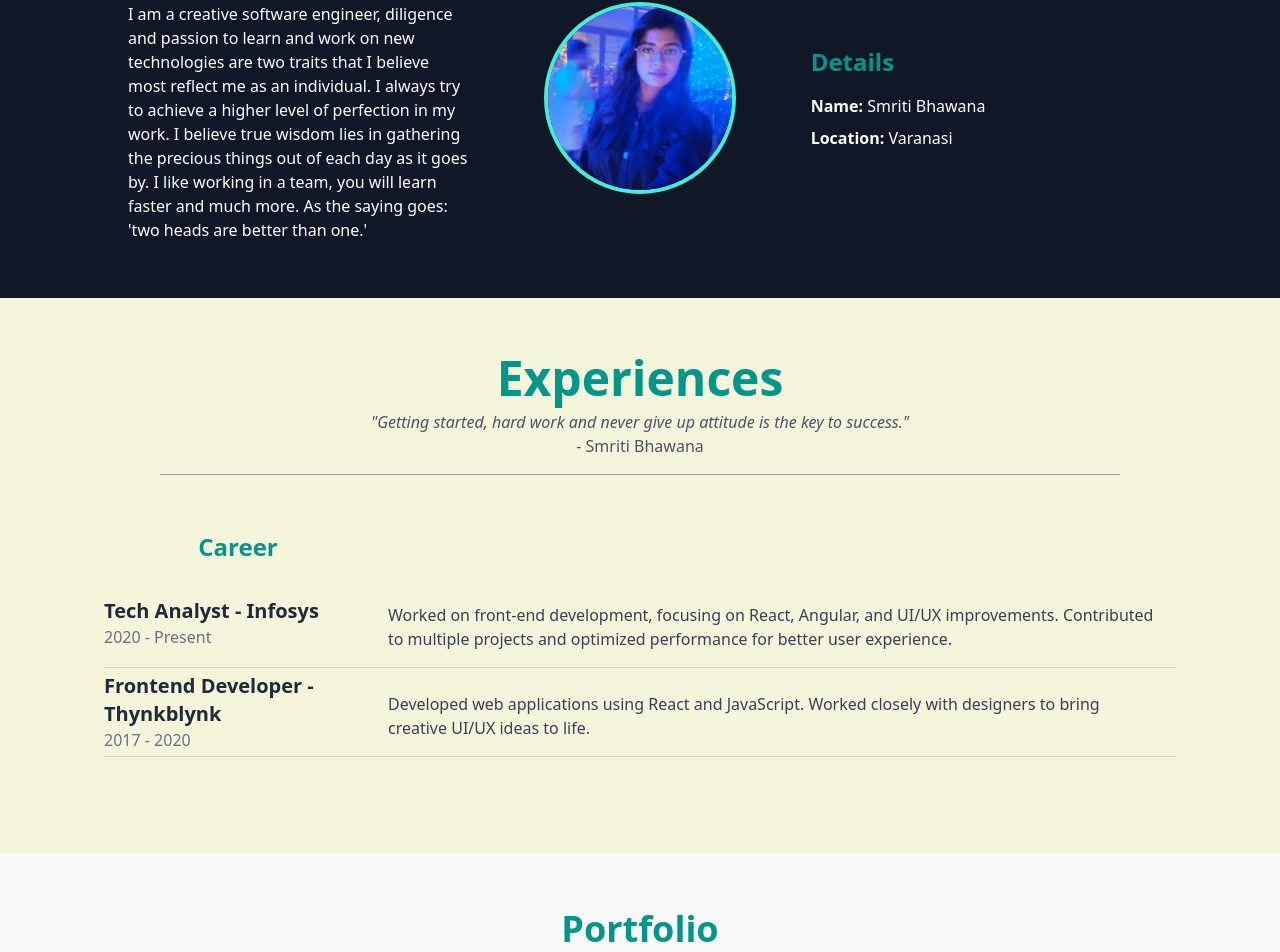
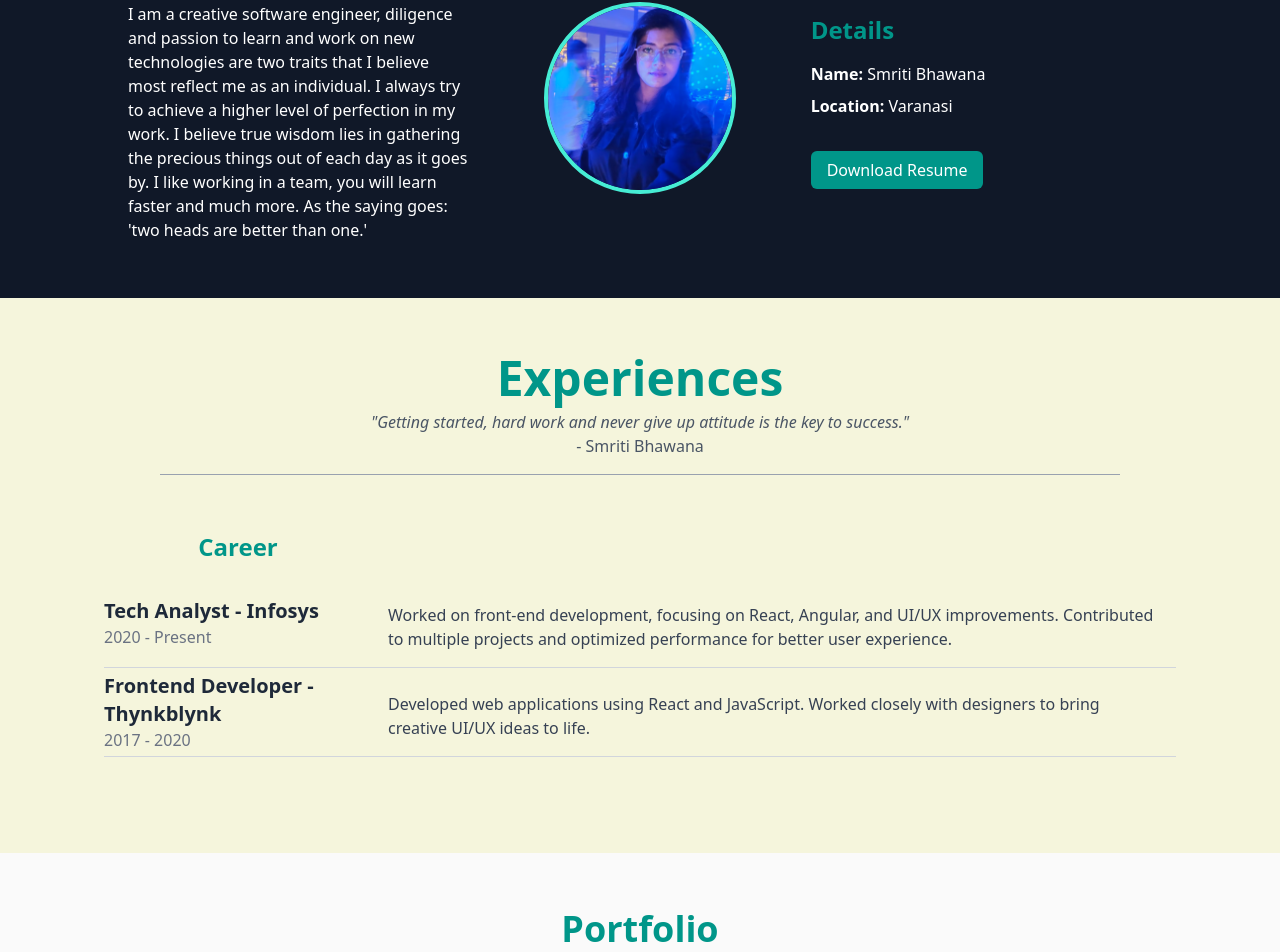
Before and after one commit to SmritiBhawana/my-portfolio, a React (Vite) app: page / in a window 1280 px wide. Shown: the part 1018-1970 px from the top of the page. Built offline with nearby package versions, Linux system fonts and the light colour scheme.

Commit message:
Updated filename with changes

```diff
--- a/src/components/About.tsx
+++ b/src/components/About.tsx
@@ -34,8 +34,15 @@ const About: React.FC = () => {
           <p className="mt-2">
             <strong>Location:</strong> Varanasi
           </p>
+          <p className="mt-10"> <a href="/front_end.pdf" download className="bg-teal-600 text-white px-4 py-2 rounded-md hover:bg-teal-700 ">
+  Download Resume
+</a></p>
+
         </div>
       </div>
+
+
+
     </section>
     );
   };
```
Also changed, not shown: 1 other file (tests, documents, lock files or other folders).
